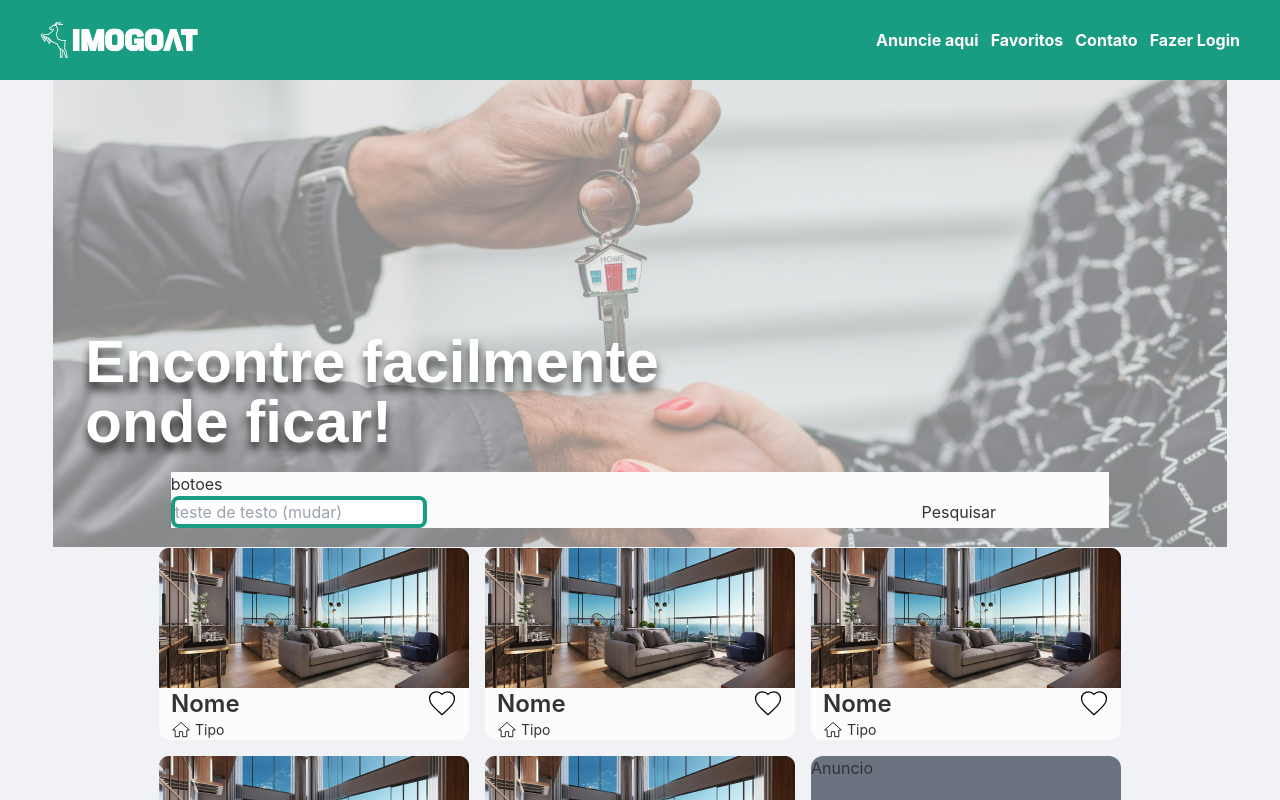
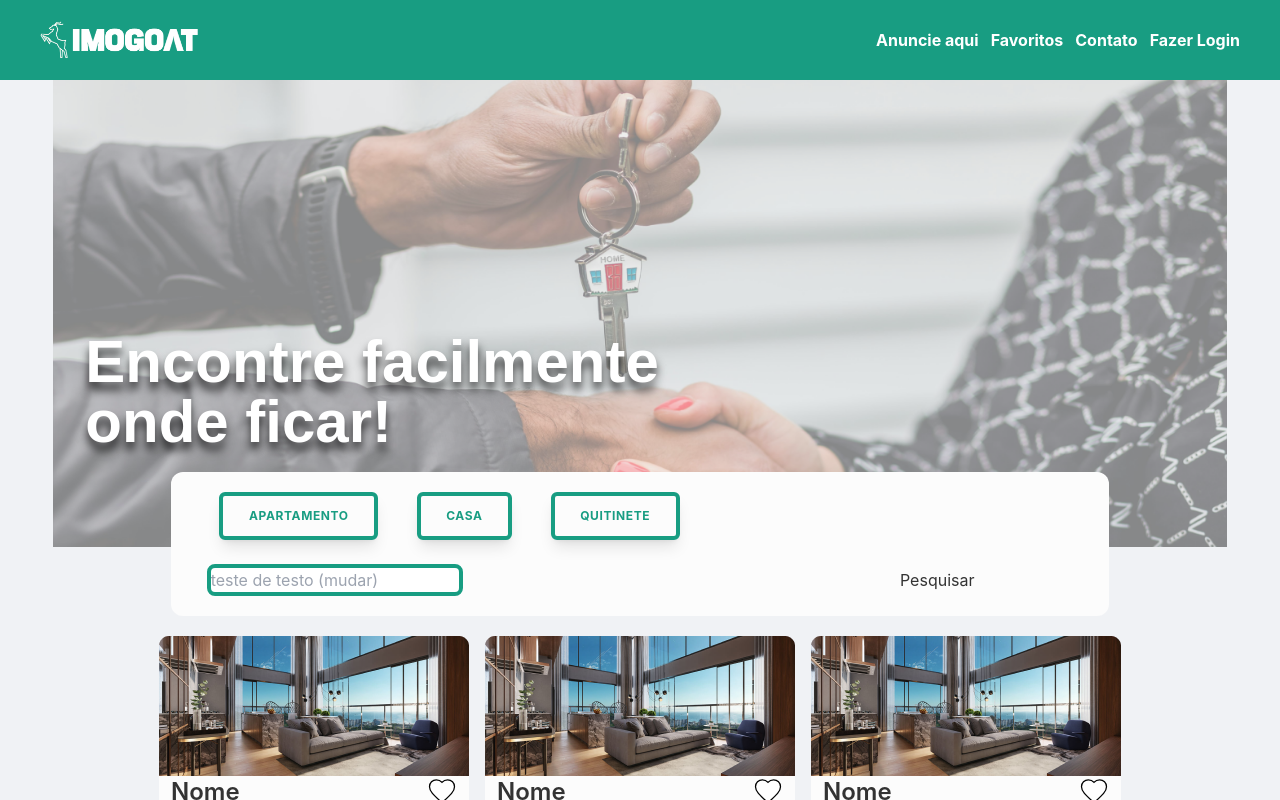
Before and after one commit to imogoat/projeto-front-end, a Next.js app: page / in a window 1280 px wide. Shown: the top 800 px of the page. Built offline with nearby package versions, Linux system fonts and the light colour scheme.

Commit message:
style: implementar novo design do botão na area de pesquisa na Home

```diff
--- /dev/null
+++ b/src/components/layout/homepage/Button.tsx
@@ -0,0 +1,21 @@
+import React from 'react';
+
+// Definindo a interface para as props
+interface ButtonProps {
+    text: string;
+    flag: string;
+}
+
+
+const Button: React.FC<ButtonProps> = ({ text, flag }) => {
+    return (
+        <button className="text-xs uppercase tracking-wider inline-block text-center
+        font-bold py-3 px-[2vw] border-4 border-[--green-light] rounded-md relative shadow-lg
+        text-[--green-light] transition-all duration-300 ease-in-out z-10 mx-[1vw] mr-[2vw]
+        hover:text-[--white] focus:text-[--white] hover:bg-[--green-light] focus:bg-[--green-light]">
+            {text}
+        </button>
+    );
+}
+
+export default Button
--- a/src/components/layout/homepage/PesquisaArea.tsx
+++ b/src/components/layout/homepage/PesquisaArea.tsx
@@ -1,13 +1,16 @@
 import Input from "./Input"
+import Button from "./Button"
 
 const PesquisaArea = () => {
     return (
         <div className="flex items-center justify-center">
-            <div className=" w-[80%] h-auto bg-[--white]">
-                <div>
-                    botoes
+            <div className=" w-[80%] h-auto bg-[--white] px-9 py-5 rounded-xl">
+                <div className="mb-6">
+                    <Button text="apartamento" flag='ap' />
+                    <Button text="casa" flag="cs" />
+                    <Button text="Quitinete" flag="qt" />
                 </div>
-                <div>
+                <div className="">
                     <Input text="teste de testo (mudar)" />
                 </div>
             </div>
```
